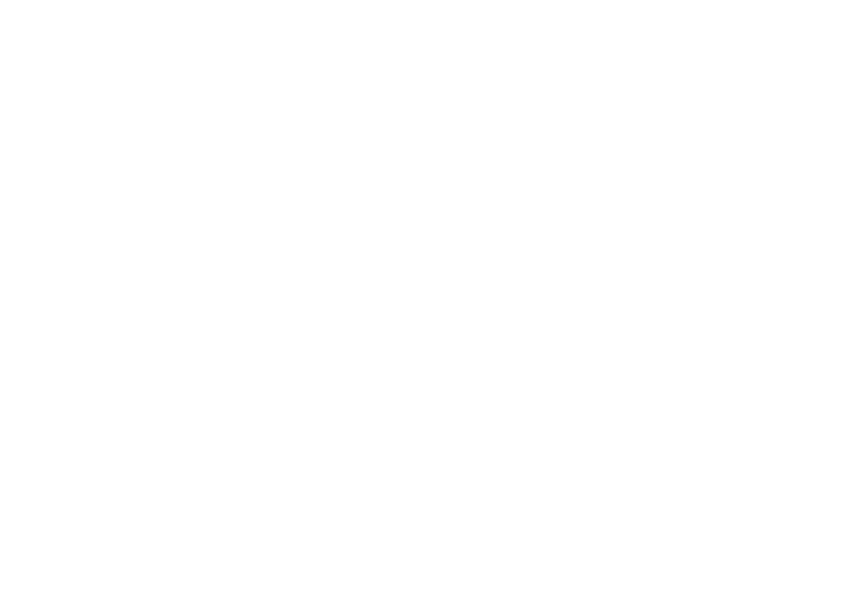
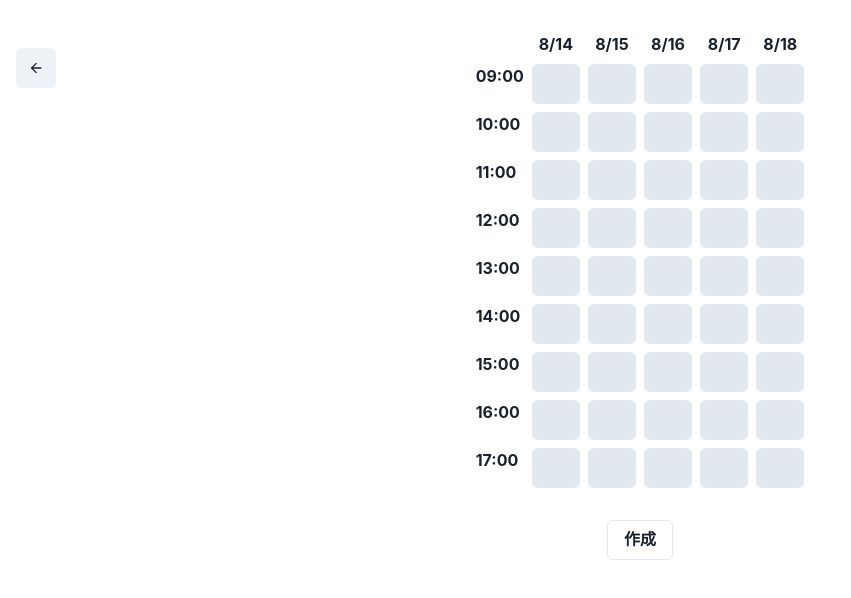
Before and after one commit to meiji-keion/PlaCell-Front, a React (Create React App) app: page /plan in a window 1280 px wide. Before the commit this address had no page. Shown: the top 598 px of the page, without its empty margins (0-851 px from the left). Built offline with nearby package versions, Linux system fonts and the light colour scheme.

Commit message:
予定表の作成

```diff
--- a/src/App.tsx
+++ b/src/App.tsx
@@ -3,7 +3,7 @@
 import './App.css'
 import Hashimoto from './Hashimoto'
 import LoginPage from './components/pages/LoginPage'
-import TopPage from './TopPage'
+import TopPage from './components/pages/TopPage'
 
 function App() {
   return (
--- a/src/desktop9.tsx
+++ b/src/components/pages/desktop9.tsx
@@ -1,10 +1,25 @@
-import React from 'react';
+import React, { useState } from 'react';
 import { Center, Grid, GridItem, Button, IconButton } from '@chakra-ui/react';
 import { ArrowBackIcon } from '@chakra-ui/icons';
 
-const hyou = () => {
-     const dates = ['8/14', '8/15', '8/16', '8/17', '8/18']; //設定した日程範囲
-    const times = ['09:00', '10:00', '11:00', '12:00', '13:00', '14:00', '15:00', '16:00', '17:00'];　//設定した時間範囲
+const Hyou = () => {
+    const dates = ['8/14', '8/15', '8/16', '8/17', '8/18'];
+    const times = ['09:00', '10:00', '11:00', '12:00', '13:00', '14:00', '15:00', '16:00', '17:00'];
+
+    // 各セルの状態を管理するための配列を作成
+    const initialGridState = times.map(() =>
+        dates.map(() => false)
+    );
+    const [gridState, setGridState] = useState(initialGridState);
+
+    const handleClick = (row: number, col: number) => {
+        const newGridState = gridState.map((rowArray, rowIndex) =>
+            rowIndex === row
+                ? rowArray.map((cell, colIndex) => (colIndex === col ? !cell : cell))
+                : rowArray
+        );
+        setGridState(newGridState);
+    };
 
     return (
         <div>
@@ -30,11 +45,18 @@
                     ))}
 
                     {/* 表の内容 (時間とセル) */}
-                    {times.map((time) => (
+                    {times.map((time, rowIndex) => (
                         <React.Fragment key={time}>
                             <GridItem fontWeight="bold">{time}</GridItem>
-                            {dates.map((date) => (
-                                <GridItem key={date} bg="gray.200" height="40px" borderRadius="md" />
+                            {dates.map((date, colIndex) => (
+                                <GridItem
+                                    key={date}
+                                    bg={gridState[rowIndex][colIndex] ? "purple.500" : "gray.200"}
+                                    height="40px"
+                                    borderRadius="md"
+                                    cursor="pointer"
+                                    onClick={() => handleClick(rowIndex, colIndex)} // クリックイベントの処理
+                                />
                             ))}
                         </React.Fragment>
                     ))}
@@ -49,4 +71,4 @@
     );
 }
 
-export default hyou;
+export default Hyou;
--- a/src/router/router.tsx
+++ b/src/router/router.tsx
@@ -1,12 +1,16 @@
 import { Route, Routes } from "react-router-dom"
 import LoginPage from "../components/pages/LoginPage";
 import RegisterPage from "../components/pages/RegisterPage";
+import TopPage from "../components/pages/TopPage";
+import Hyou from "../components/pages/desktop9";
 
 export const Router =()=>{
     return(
     <Routes>
+        <Route path ="/" element={<TopPage />} />
         <Route path ="/login" element={<LoginPage />} />
         <Route path ="/register" element={<RegisterPage />} />
+        <Route path ="/plan" element={<Hyou />} />
     </Routes>
     )
 }
```
Also changed, not shown: src/components/pages/TopPage.tsx (renamed from src/TopPage.tsx).
